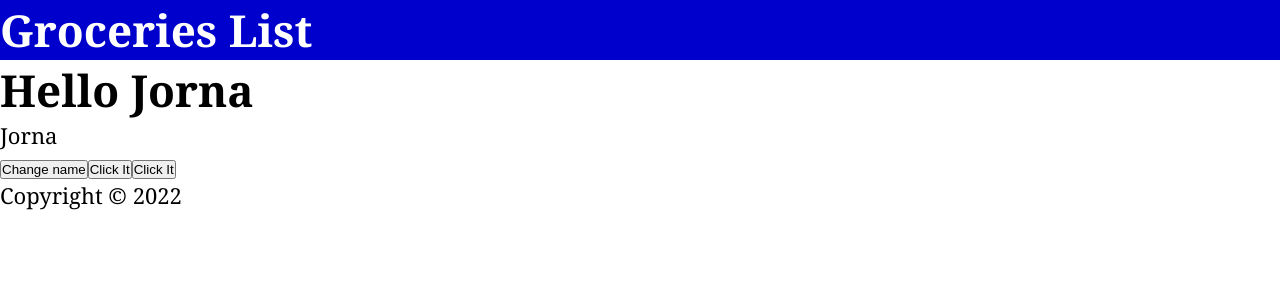
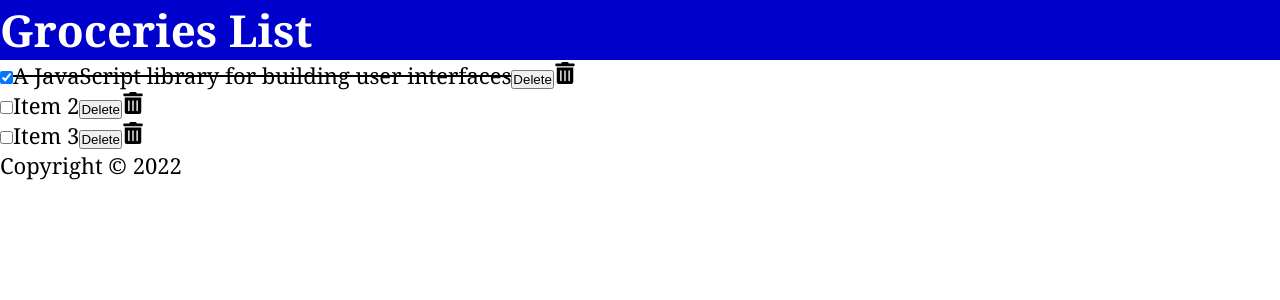
Before and after one commit to JornaJan/starting-react, a React (Create React App) app: page / in a window 1280 px wide. Shown: the top 300 px of the page. Built offline with nearby package versions, Linux system fonts and the light colour scheme.

Commit message:
Lists and Keys

```diff
--- a/package.json
+++ b/package.json
@@ -8,6 +8,7 @@
     "@testing-library/user-event": "^13.5.0",
     "react": "^18.2.0",
     "react-dom": "^18.2.0",
+    "react-icons": "^4.6.0",
     "react-scripts": "5.0.1",
     "web-vitals": "^2.1.4"
   },
--- a/src/Content.js
+++ b/src/Content.js
@@ -1,37 +1,56 @@
 import { useState } from 'react'
+import {FaTrashAlt} from 'react-icons/fa'
 
 const Content = () => {
-  const _name = 'Jorna'
+  const [items, setItems] = useState([
+    {
+      id: 1,
+      checked: true,
+      item: 'A JavaScript library for building user interfaces'
+    },
+    {
+      id: 2,
+      checked: false,
+      item: 'Item 2'
+    },
+    {
+      id: 3,
+      checked: false,
+      item: 'Item 3'
+    }
+  ]) // 默认值
 
-  const [name, setName] = useState('Jorna') // 默认值
-  const [count, setCount] = useState(0)
-
-  const handleNameChange = () => {
-    const names = ['Jorna', 'Wing', 'Hong10', 'Taisuke']
-    const init = Math.floor(Math.random() * 3)
-    setName(names[init])
+  const handleCheck = (id) => {
+    //console.log(id)
+    const listItems = items.map((item) => item.id === id ? {...item, checked: !item.checked}: item)
+    setItems(listItems)
+    localStorage.setItem('shoppinglist', JSON.stringify(listItems))
   }
 
-  const handleClick = () => {
-    setCount(count + 1)
-    setCount(count + 1)
-    console.log(count)
+  const handleDelete = (id) => {
+    console.log(id)
+    const listItems = items.filter(item => item.id !== id)
+    setItems(listItems)
+    localStorage.setItem('shoppinglist', JSON.stringify(listItems))
+
   }
-
-  const handleClick2 = () => {
-    console.log(count)
-  }
-
-
   return (
     <main>
-      <h1 onDoubleClick={handleClick}>
-        Hello {name}
-      </h1>
-      <p>{_name}</p>
-      <button onClick={handleNameChange}>Change name</button>
-      <button onClick={handleClick}>Click It</button>
-      <button onClick={(e) => handleClick2(e)}>Click It</button>
+      { items.length ? (
+      <ul>
+        {items.map((item) => (
+          <li className="item" key={item.id}>
+            <input type="checkbox" onChange={() => handleCheck(item.id)} checked={item.checked} />
+            <label style={(item.checked) ? {textDecoration: 'line-through'} : null} onDoubleClick={() => handleCheck(item.id)}>{item.item}</label>
+            <button>Delete</button>
+            <FaTrashAlt onClick={() => handleDelete(item.id)} role="button" tabIndex="0" />
+          </li>
+        ))}
+      </ul>
+      ) : (
+        <p style={{marginTop: '2rem'}}>You list is empty.</p>
+        )
+      }
     </main>
   )
 }
```
Also changed, not shown: 1 other file (tests, documents, lock files or other folders).
